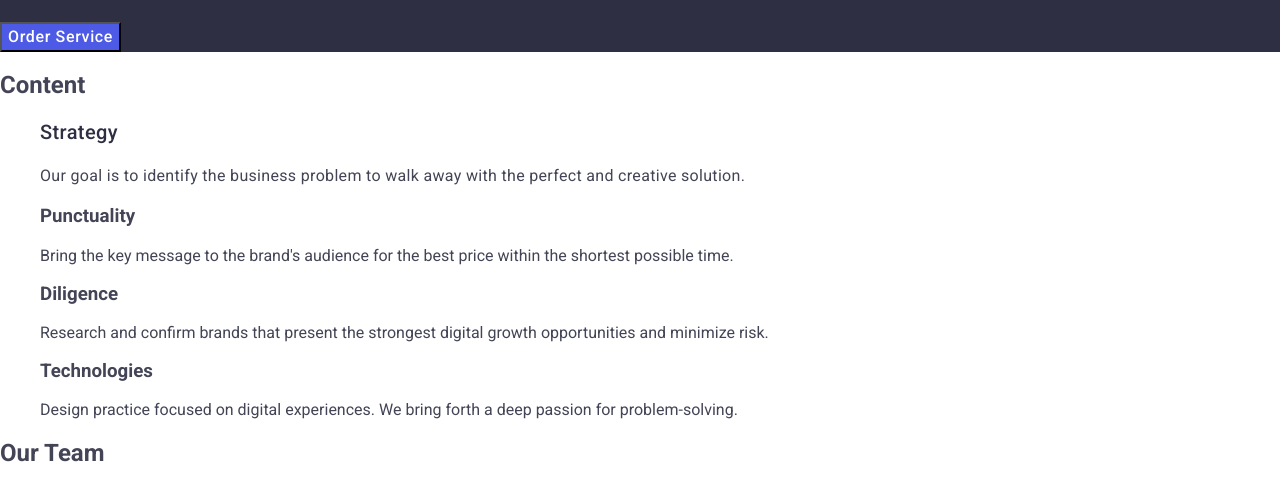
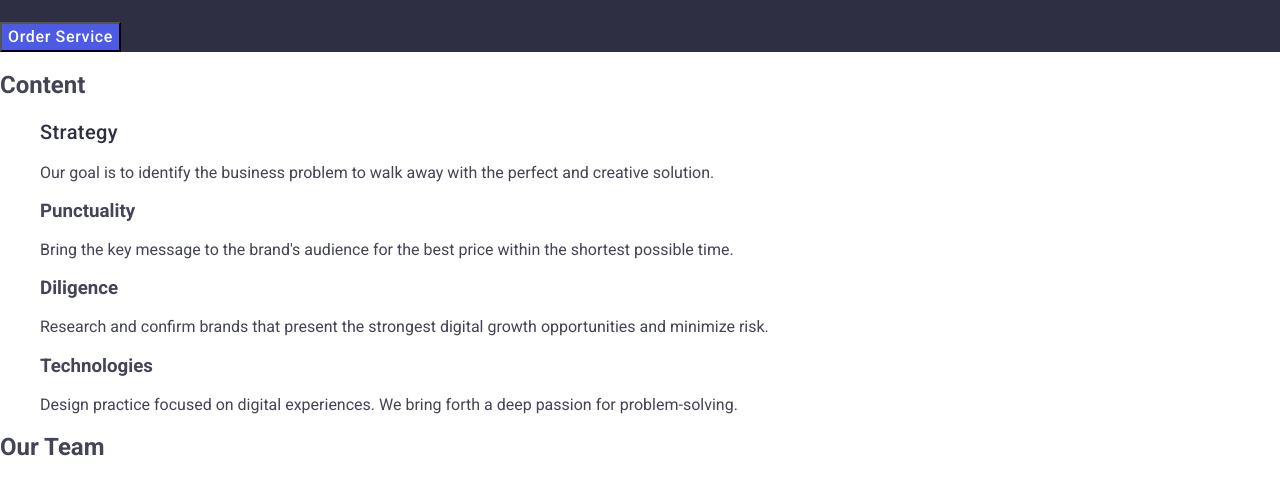
Before and after one commit to Moryak96/goit-markup-hw-02, a plain HTML site: page index.html in a window 1280 px wide. Shown: the part 304-783 px from the top of the page. Drawn offline with nearby package versions, Linux system fonts and the light colour scheme.

Commit message:
Upd styles.css

```diff
--- a/css/styles.css
+++ b/css/styles.css
@@ -96,10 +96,3 @@ line-height: 1.2;
 letter-spacing: 0.02em;
 color: #2e2f42
 }
-
-.section-two-p {
-font-size: 16px;
-line-height: 1.5;
-letter-spacing: 0.02em;
-color: #434455
-}
--- a/index.html
+++ b/index.html
@@ -54,7 +54,7 @@
             <ul class="ul">
                 <li>
                     <h3 class="section-two-title">Strategy</h3>
-                    <p class="section-two-p">Our goal is to identify the business
+                    <p>Our goal is to identify the business
                         problem to walk away with the perfect and creative solution.</p>
                 </li>
                 <li>
```
